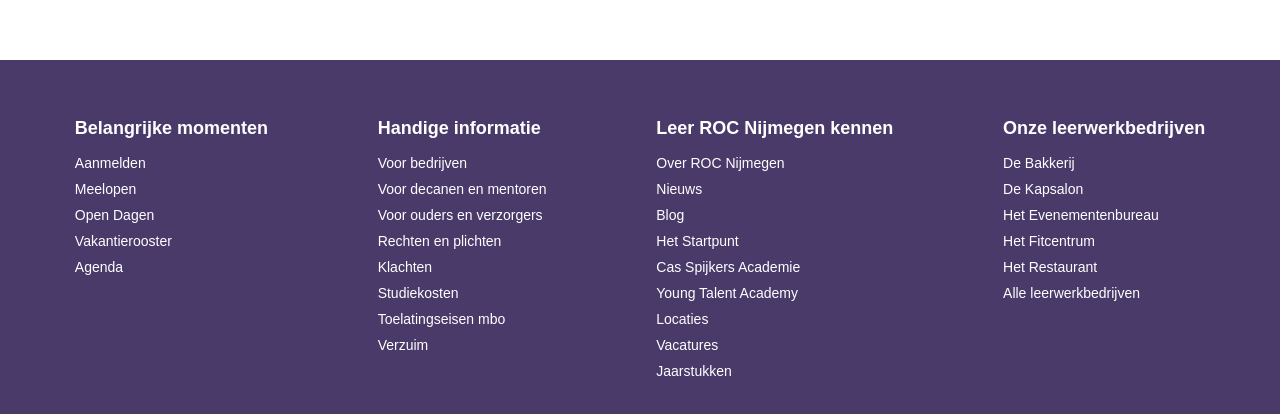
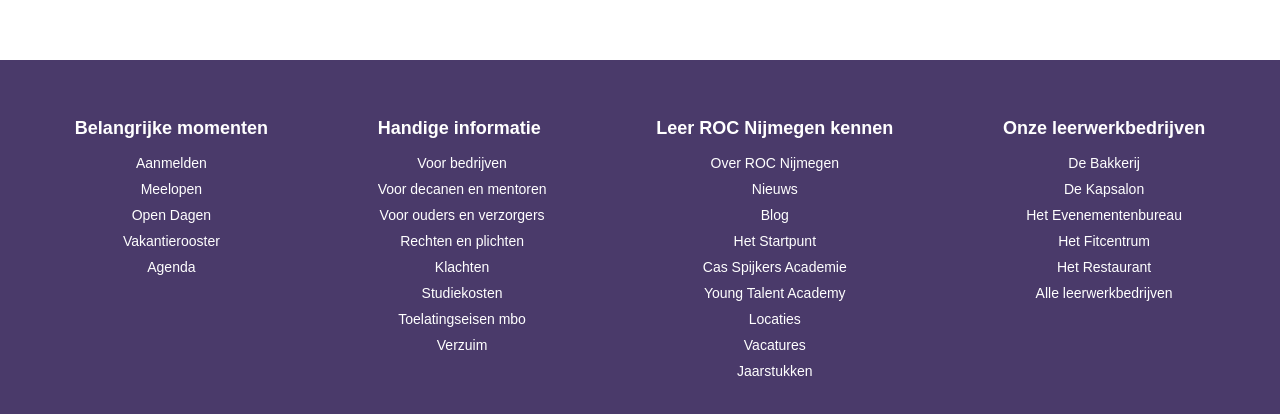
Before and after one commit to xlwano/projectweek, a plain HTML site: page index.html in a window 1280 px wide. Shown: the part 1220-1634 px from the top of the page. Drawn offline with Linux system fonts and the light colour scheme.

Commit message:
footer looks

```diff
--- a/css/style.css
+++ b/css/style.css
@@ -31,7 +31,7 @@ header {
 .button {
     width: 90px;
     height: 40px;
-    background-color: #98d3ea;
+    background-color: none;
     color: #524267;
     font-size: 16px;
     font-weight: bold;
@@ -131,3 +131,33 @@ footer {
     text-decoration: none;
     font-size: 14px;
 }
+
+.footer-button {
+    text-decoration: none;
+    position: relative;
+    overflow: hidden;
+    border: none;
+    text-align: center;
+}
+
+.footer-button:before {
+    content: "";
+    position: absolute;
+    width: 0;
+    background: #6e6eb4;
+    left: 45%;
+    height: 2px;
+    bottom: 0;
+    transition: all .3s;
+    opacity: 0.7;
+    border: 7px;
+}
+
+.footer-button:hover:before {
+    width: 100%;
+    left: 0;
+}
+
+.footer-button:hover {
+    cursor: pointer;
+}
--- a/index.html
+++ b/index.html
@@ -40,49 +40,49 @@
             <div class="footer-text-down">
                 <h3>Belangrijke momenten</h3>
                 <ul>
-                    <li><a href="#">Aanmelden</a></li>
-                    <li><a href="#">Meelopen</a></li>
-                    <li><a href="#">Open Dagen</a></li>
-                    <li><a href="#">Vakantierooster</a></li>
-                    <li><a href="#">Agenda</a></li>
+                    <li class="footer-button"><a href="#">Aanmelden</a></li>
+                    <li class="footer-button"><a href="#">Meelopen</a></li>
+                    <li class="footer-button"><a href="#">Open Dagen</a></li>
+                    <li class="footer-button"><a href="#">Vakantierooster</a></li>
+                    <li class="footer-button"><a href="#">Agenda</a></li>
                 </ul>
             </div>
             <div class="footer-text-down">
                 <h3>Handige informatie</h3>
                 <ul>
-                    <li><a href="#">Voor bedrijven</a></li>
-                    <li><a href="#">Voor decanen en mentoren</a></li>
-                    <li><a href="#">Voor ouders en verzorgers</a></li>
-                    <li><a href="#">Rechten en plichten</a></li>
-                    <li><a href="#">Klachten</a></li>
-                    <li><a href="#">Studiekosten</a></li>
-                    <li><a href="#">Toelatingseisen mbo</a></li>
-                    <li><a href="#">Verzuim</a></li>
+                    <li class="footer-button"><a href="#">Voor bedrijven</a></li>
+                    <li class="footer-button"><a href="#">Voor decanen en mentoren</a></li>
+                    <li class="footer-button"><a href="#">Voor ouders en verzorgers</a></li>
+                    <li class="footer-button"><a href="#">Rechten en plichten</a></li>
+                    <li class="footer-button"><a href="#">Klachten</a></li>
+                    <li class="footer-button"><a href="#">Studiekosten</a></li>
+                    <li class="footer-button"><a href="#">Toelatingseisen mbo</a></li>
+                    <li class="footer-button"><a href="#">Verzuim</a></li>
                 </ul>
             </div>
             <div class="footer-text-down">
                 <h3>Leer ROC Nijmegen kennen</h3>
                 <ul>
-                    <li><a href="#">Over ROC Nijmegen</a></li>
-                    <li><a href="#">Nieuws</a></li>
-                    <li><a href="#">Blog</a></li>
-                    <li><a href="#">Het Startpunt</a></li>
-                    <li><a href="#">Cas Spijkers Academie</a></li>
-                    <li><a href="#">Young Talent Academy</a></li>
-                    <li><a href="#">Locaties</a></li>
-                    <li><a href="#">Vacatures</a></li>
-                    <li><a href="#">Jaarstukken</a></li>
+                    <li class="footer-button"><a href="#">Over ROC Nijmegen</a></li>
+                    <li class="footer-button"><a href="#">Nieuws</a></li>
+                    <li class="footer-button"><a href="#">Blog</a></li>
+                    <li class="footer-button"><a href="#">Het Startpunt</a></li>
+                    <li class="footer-button"><a href="#">Cas Spijkers Academie</a></li>
+                    <li class="footer-button"><a href="#">Young Talent Academy</a></li>
+                    <li class="footer-button"><a href="#">Locaties</a></li>
+                    <li class="footer-button"><a href="#">Vacatures</a></li>
+                    <li class="footer-button"><a href="#">Jaarstukken</a></li>
                 </ul>
             </div>
             <div class="footer-text-down">
                 <h3>Onze leerwerkbedrijven</h3>
                 <ul>
-                    <li><a href="#">De Bakkerij</a></li>
-                    <li><a href="#">De Kapsalon</a></li>
-                    <li><a href="#">Het Evenementenbureau</a></li>
-                    <li><a href="#">Het Fitcentrum</a></li>
-                    <li><a href="#">Het Restaurant</a></li>
-                    <li><a href="#">Alle leerwerkbedrijven</a></li>
+                    <li class="footer-button"><a href="#">De Bakkerij</a></li>
+                    <li class="footer-button"><a href="#">De Kapsalon</a></li>
+                    <li class="footer-button"><a href="#">Het Evenementenbureau</a></li>
+                    <li class="footer-button"><a href="#">Het Fitcentrum</a></li>
+                    <li class="footer-button"><a href="#">Het Restaurant</a></li>
+                    <li class="footer-button"><a href="#">Alle leerwerkbedrijven</a></li>
                 </ul>
             </div>
         </div>
```
